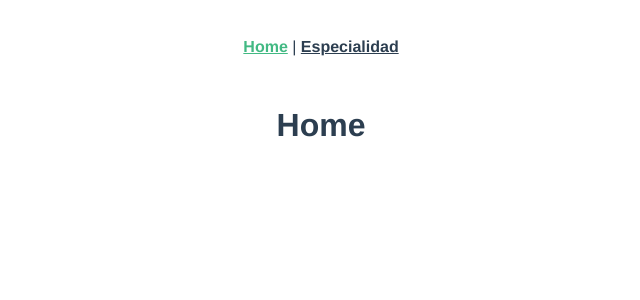
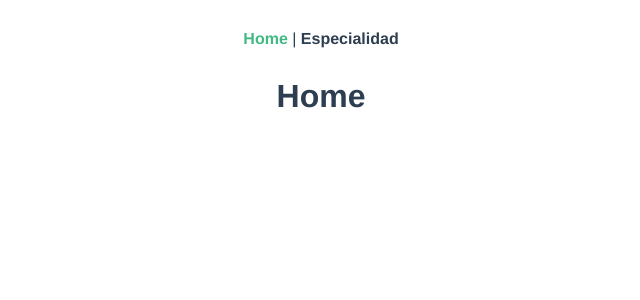
Before and after one commit to RicardoGambini18/Hackaton-final-front, a Vue app: page / in a window 1280 px wide. Shown: the top 300 px of the page, without its empty margins (319-959 px from the left). Built offline with nearby package versions, Linux system fonts and the light colour scheme.

Commit message:
Configuracion inicial base.css

```diff
--- /dev/null
+++ b/public/base.css
@@ -0,0 +1,63 @@
+/*Base*/
+*,*::after,*::before{
+    margin: 0;
+    padding: 0;
+    box-sizing: border-box;
+}
+
+li{
+    list-style: none;
+}
+
+a{
+    text-decoration: none;
+}
+
+/*Variables*/
+
+:root{
+    --x-small: 11px;
+    --small: 14px;
+    --medium: 16px;
+    --large: 20px;
+    --x-large: 26px;
+    --xx-large: 54px;
+
+    --Primary: #5640FF;
+    --Warning: #F22A40;
+    --Light: #F8F8FA;
+    --Dark: #000425;
+}
+
+/*Fonts*/
+
+.Title-1{
+    font-size: var(--xx-large);
+    font-family: 'Poppins', sans-serif;
+}
+.Title-2{
+    font-size: var(--x-large);
+    font-family: 'Poppins', sans-serif;
+}
+.Title-3{
+    font-size: var(--large);
+    font-family: 'Poppins', sans-serif;
+}
+.Title-4{
+    font-size: var(--medium);
+    font-family: 'Poppins', sans-serif;
+}
+.Title-5{
+    font-size: var(--small);
+    font-family: 'Poppins', sans-serif;
+}
+.Parrafo{
+    font-size: var(--small);
+    font-family: 'Roboto' sans-serif;
+}
+.f-Small{
+    font-size: var(--x-small);
+    font-family: 'Roboto' sans-serif;
+}
+
+/*Layout*/
--- a/public/index.html
+++ b/public/index.html
@@ -9,6 +9,7 @@
     <link rel="preconnect" href="https://fonts.gstatic.com">
     <link rel="preconnect" href="https://fonts.gstatic.com">
     <link href="https://fonts.googleapis.com/css2?family=Poppins:wght@700&family=Roboto:ital,wght@0,400;0,700;1,100&display=swap" rel="stylesheet">
+    <link rel="stylesheet" href="./base.css">
   </head>
   <body>
     <noscript>
```
